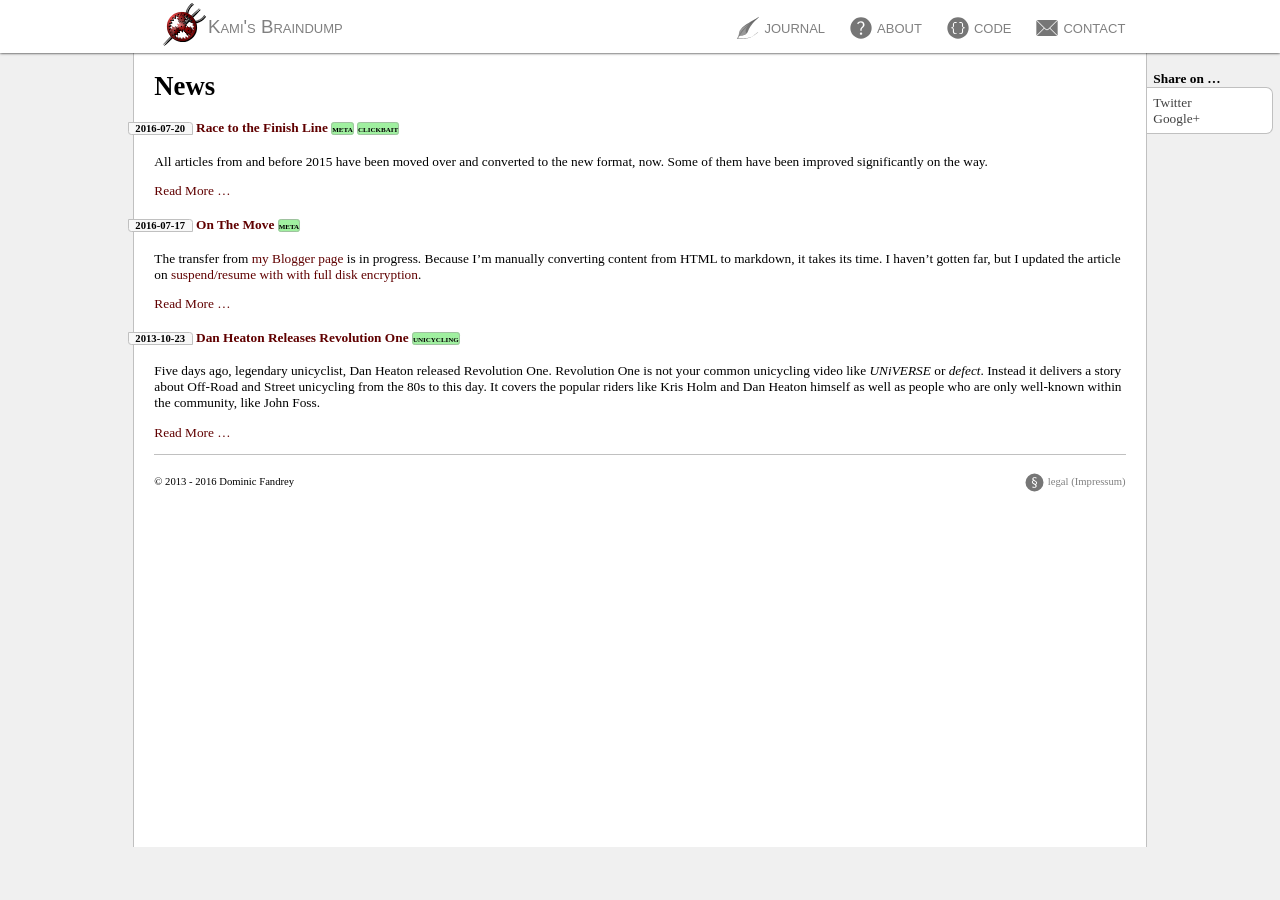
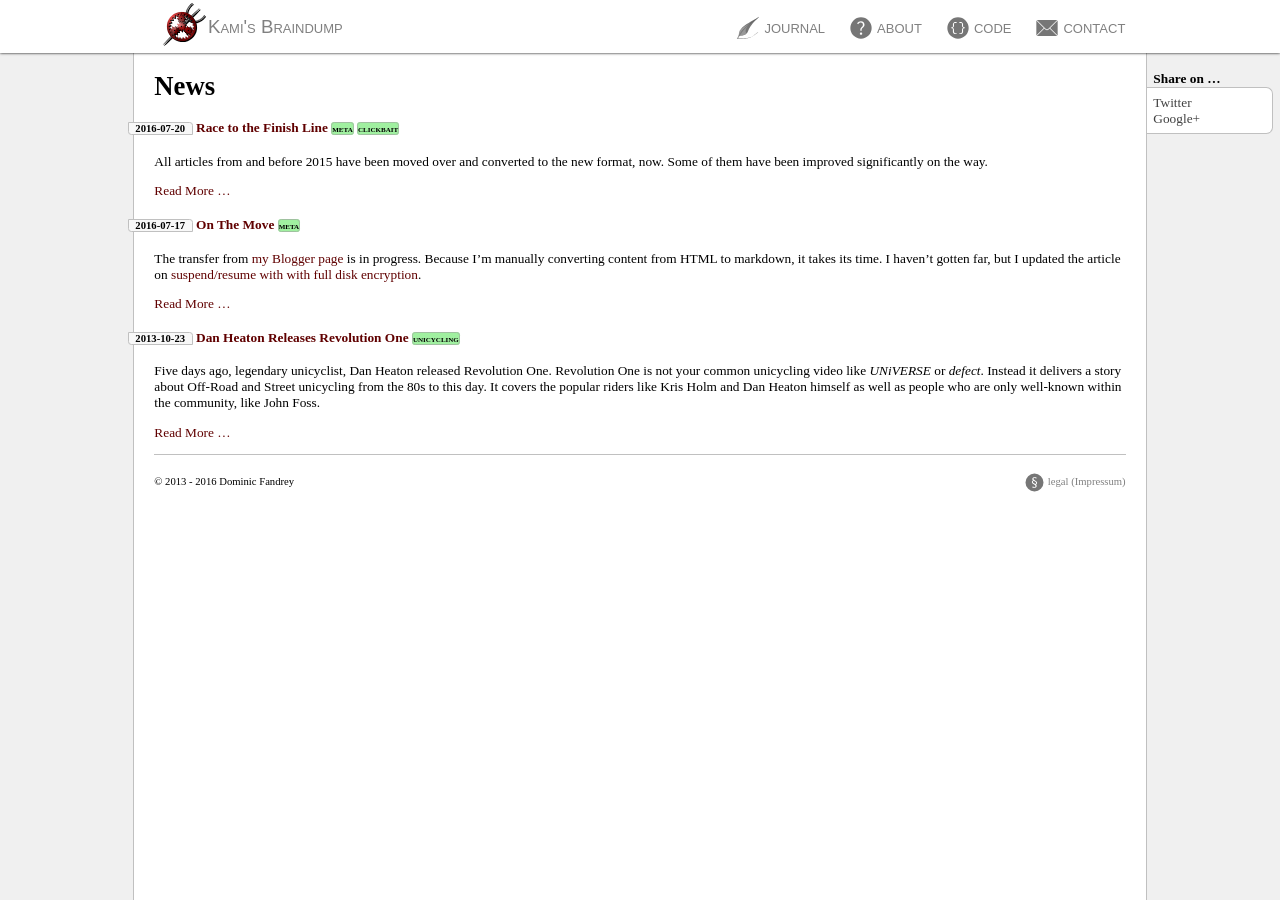
Before and after one commit to lonkamikaze/lonkamikaze.github.io, a Jekyll site: the page built from index.md, in a window 1280 px wide. Built offline with Jekyll 4.4.1, drawn with Linux system fonts in a browser that asks for light colours.

Commit message:
Fix minimum document height

```diff
--- a/css/main.css
+++ b/css/main.css
@@ -488,7 +488,7 @@ body {
 	margin:              0pt 100pt 0pt 100pt;
 	border-left:         1pt solid #c0c0c0;
 	border-right:        1pt solid #c0c0c0;
-	min-height:          calc(100vh - 40pt);
+	min-height:          100vh;
 }
 
 #content {
```
